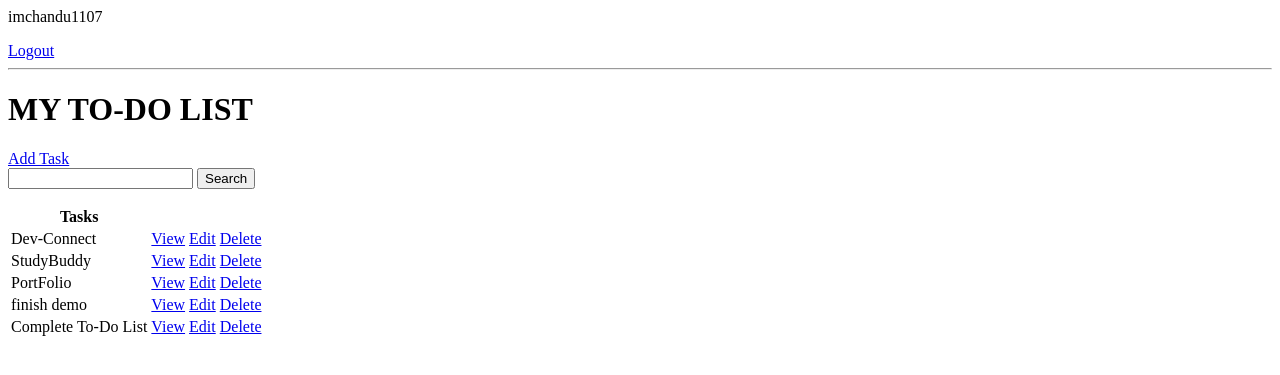
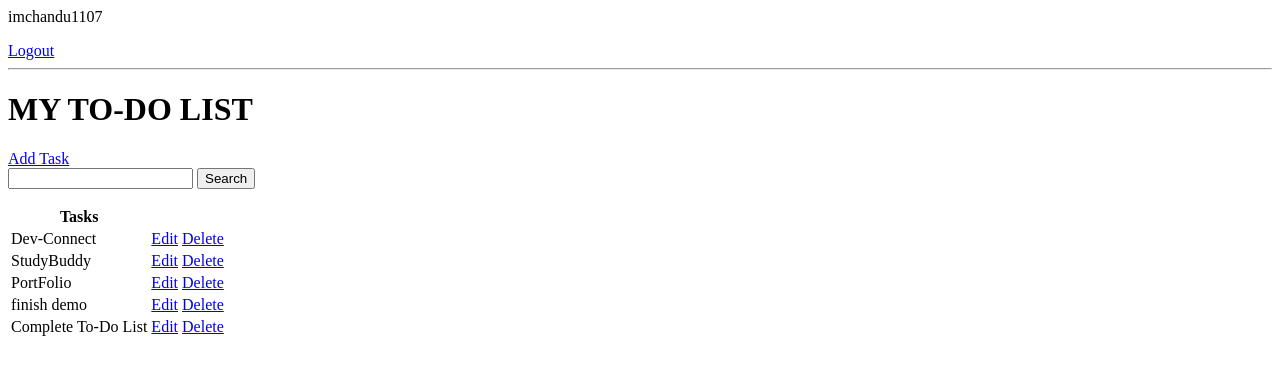
Before and after one commit to imchandu1107/Django_ToDo_List, a Django app: page / in a window 1280 px wide. Shown: the top 375 px of the page. Run offline with Django 3.2, Linux system fonts and the light colour scheme; a user stored in the database is signed in; data comes from the database, SQL or seed files in the repository; both versions use the stored data as it was after the commit.

Commit message:
removed view

```diff
--- a/base/templates/base/task_list.html
+++ b/base/templates/base/task_list.html
@@ -24,7 +24,6 @@
     {% for task in tasks %}
     <tr>
         <td>{{task.title}}</td>
-        <td><a href="{% url 'task' task.id %}">View</a></td>
         <td><a href="{% url 'task-update' task.id %}">Edit</a></td>
         <td><a href="{% url 'task-delete' task.id %}">Delete</a></td>
     </tr>
```
Also changed, not shown: db.sqlite3.
